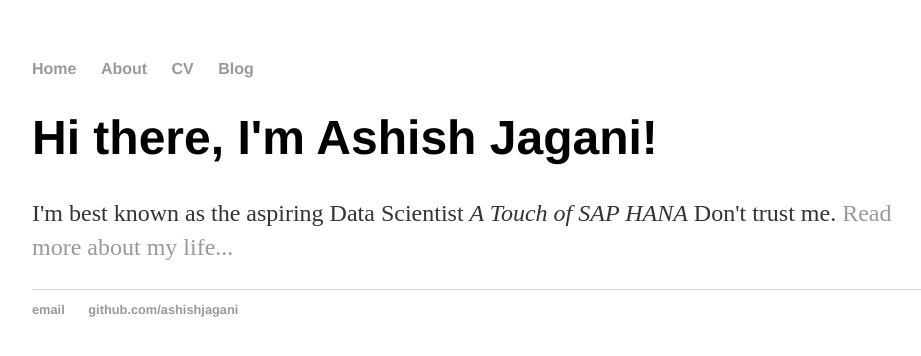
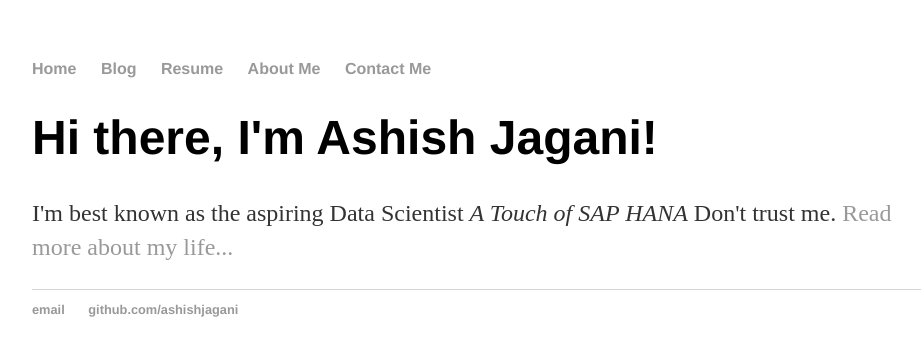
Before and after one commit to AshishJagani/ashishjagani.github.io, a Jekyll site: the page built from index.html, in a window 1280 px wide. Shown: the top 356 px of the page, without its empty margins (160-1081 px from the left). Built offline with Jekyll 4.4.1, drawn with Linux system fonts in a browser that asks for light colours.

Commit message:
Update default.html

```diff
--- a/_layouts/default.html
+++ b/_layouts/default.html
@@ -9,9 +9,10 @@
 			<nav>
 	    		<ul>
 	        		<li><a href="/">Home</a></li>
-		        	<li><a href="/about">About</a></li>
-	        		<li><a href="/cv">CV</a></li>
-	        		<li><a href="/blog">Blog</a></li>
+		        	<li><a href="/blog">Blog</a></li>
+				<li><a href="/cv">Resume</a></li>
+				<li><a href="/about">About Me</a></li>
+				<li><a href="/about">Contact Me</a></li>
 	    		</ul>
 			</nav>
 			<div class="container">
```
